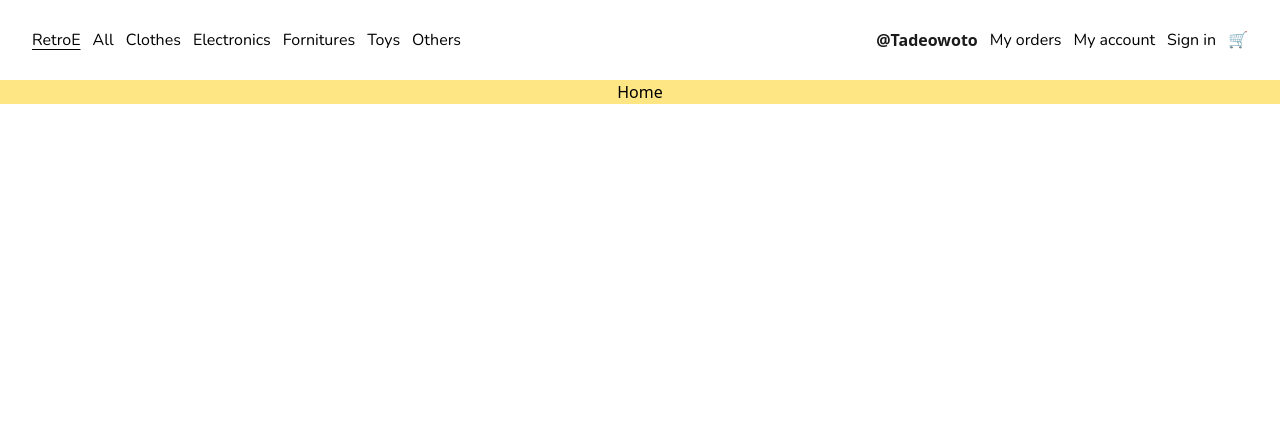
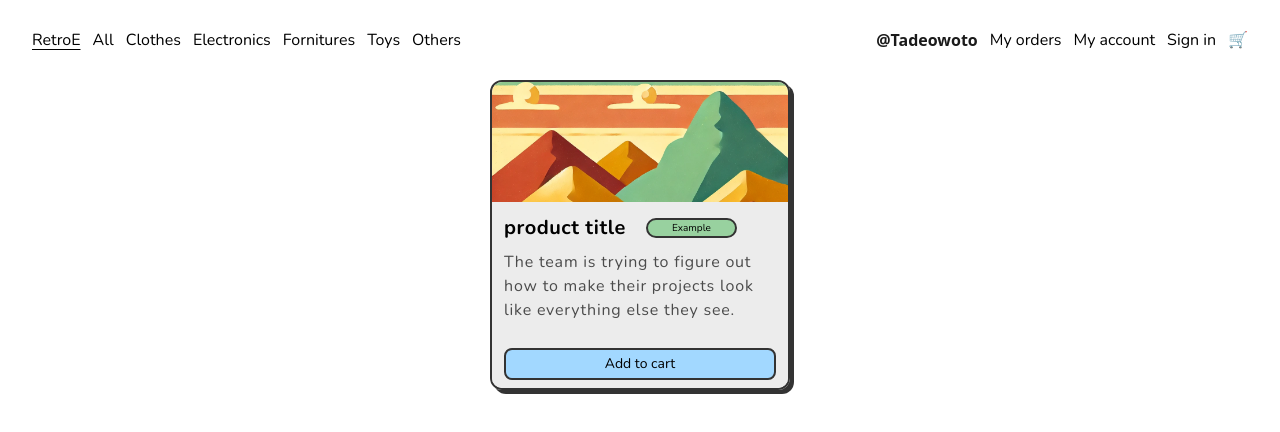
Before and after one commit to tadeowoto/retro-ecommerce, a React (Vite) app: page / in a window 1280 px wide. Shown: the top 432 px of the page. Built offline with nearby package versions, Linux system fonts and the light colour scheme.

Commit message:
card styles

```diff
--- /dev/null
+++ b/src/components/Card.tsx
@@ -0,0 +1,34 @@
+type Props = {
+  title: string;
+  desc: string;
+  image: string;
+  tags: string;
+};
+
+function Card({ title, desc, image, tags }: Props) {
+  return (
+    <div className="w-[300px] h-[310px] font-nunito border-border border-2 rounded-xl shadow-[4px_4px_0_#333] overflow-hidden">
+      <div className="w-full h-[120px]">
+        <img
+          src={image}
+          alt="product image"
+          className="w-full h-full object-cover"
+        />
+      </div>
+      <div className="w-full bg-cardBg h-[190px] p-3 flex flex-col gap-2">
+        <div className="flex items-center gap-5">
+          <h3 className="font-bold text-xl tracking-wide">{title}</h3>
+          <p className="flex items-center justify-center h-4 bg-greenMain text-center border-2 border-border text-[10px] py-2 px-6 rounded-xl">
+            {tags}
+          </p>
+        </div>
+        <p className="tracking-wider text-text  line-clamp-3">{desc}</p>
+        <button className="mt-auto w-full py-1 bg-blueMain border-2 border-border rounded-lg hover:bg-blue-300 transition-colors text-sm">
+          Add to cart
+        </button>
+      </div>
+    </div>
+  );
+}
+
+export default Card;
--- a/src/components/MainLayout.tsx
+++ b/src/components/MainLayout.tsx
@@ -2,11 +2,7 @@ type Props = {
   children: React.ReactNode;
 };
 const MainLayout = ({ children }: Props) => {
-  return (
-    <div className="flex flex-col mt-20 items-center bg-amber-200">
-      {children}
-    </div>
-  );
+  return <div className="flex flex-col mt-20 items-center">{children}</div>;
 };
 
 export default MainLayout;
--- a/src/index.css
+++ b/src/index.css
@@ -6,4 +6,9 @@
   --color-whiteBg: #fff;
   --color-greenMain: #98d19f;
   --color-blueMain: #a2d8ff;
+  --color-border: #333333;
+  --color-cardBg: #ececec;
+  --color-text: #4b4b4b;
+  --border-main: 12px;
+  --shadow-custom: "4px 4px 0 #333333";
 }
--- a/src/pages/home/index.tsx
+++ b/src/pages/home/index.tsx
@@ -1,9 +1,15 @@
 import MainLayout from "../../components/MainLayout";
+import Card from "../../components/Card";
 
 function Home() {
   return (
     <MainLayout>
-      <h1>Home</h1>
+      <Card
+        title="product title"
+        desc="The team is trying to figure out how to make their projects look like everything else they see."
+        image="../../../public/mountains-bZ6uRukK.webp"
+        tags="Example"
+      />
     </MainLayout>
   );
 }
```
Also changed, not shown: public/mountains-bZ6uRukK.webp (added).
